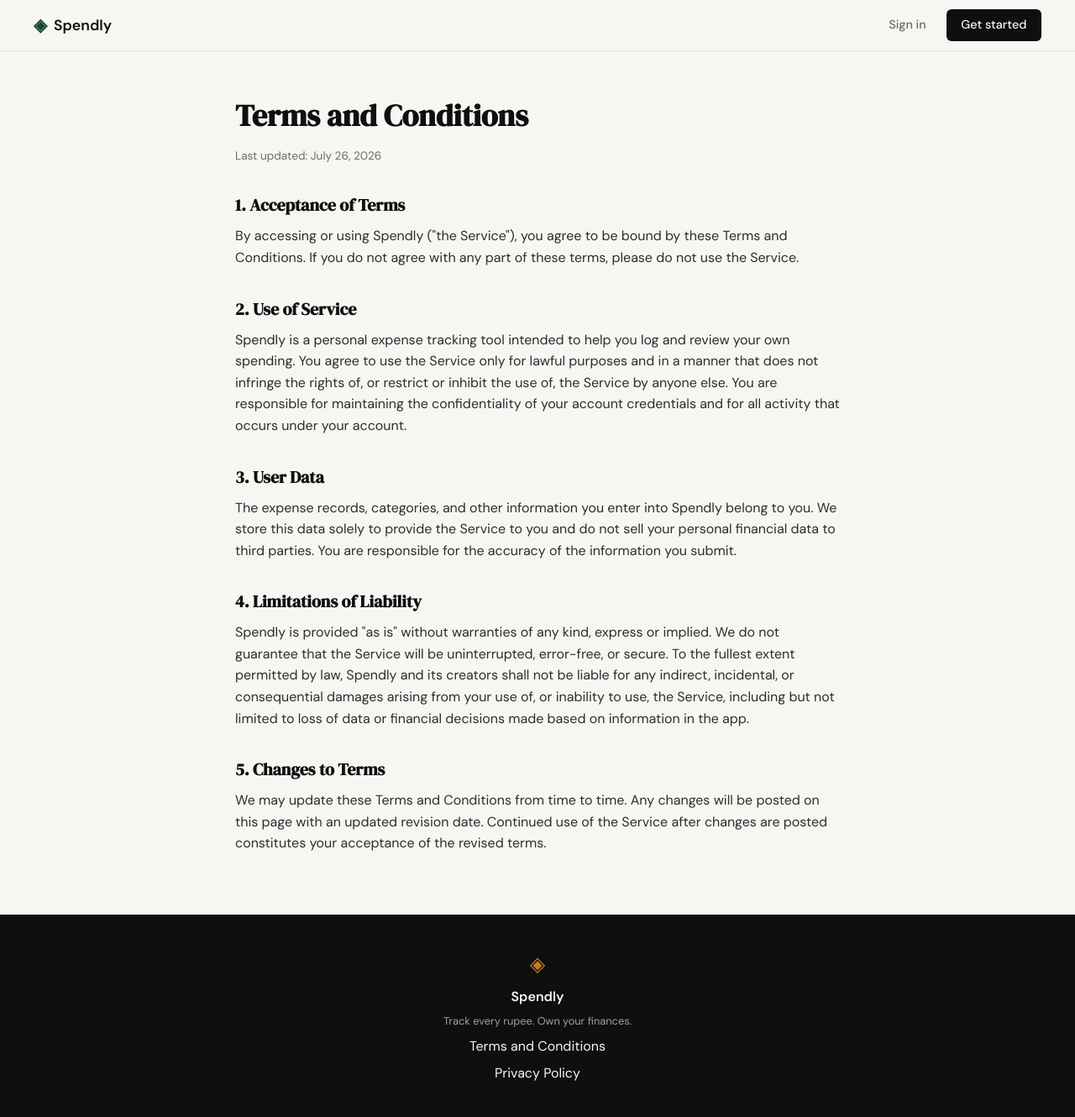
After one commit to Basantakatuwal/Spendly, a Flask app: page /terms in a window 1280 px wide. The commit adds this page. Shown: the whole page at 84% size. Run offline with Flask 3, Linux system fonts and the light colour scheme.

Commit message:
landing:add terms and conditions page and route

```diff
--- a/expense-tracker/app.py
+++ b/expense-tracker/app.py
@@ -20,6 +20,11 @@ def register():
 @app.route("/login")
 def login():
     return render_template("login.html")
+
+
+@app.route("/terms")
+def terms():
+    return render_template("terms.html")
 
 
 # ------------------------------------------------------------------ #
--- a/expense-tracker/static/css/style.css
+++ b/expense-tracker/static/css/style.css
@@ -508,6 +508,49 @@ a { color: inherit; text-decoration: none; }
 }
 
 /* ------------------------------------------------------------------ */
+/* Legal pages                                                         */
+/* ------------------------------------------------------------------ */
+
+.legal-section {
+    padding: 3rem 2rem 4rem;
+    display: flex;
+    justify-content: center;
+}
+
+.legal-inner {
+    width: 100%;
+    max-width: 720px;
+}
+
+.legal-title {
+    font-family: var(--font-display);
+    font-size: 2.25rem;
+    color: var(--ink);
+    margin-bottom: 0.5rem;
+}
+
+.legal-updated {
+    font-size: 0.85rem;
+    color: var(--ink-muted);
+    margin-bottom: 2rem;
+}
+
+.legal-body h2 {
+    font-family: var(--font-display);
+    font-size: 1.25rem;
+    color: var(--ink);
+    margin-top: 2rem;
+    margin-bottom: 0.5rem;
+}
+
+.legal-body h2:first-child { margin-top: 0; }
+
+.legal-body p {
+    color: var(--ink-soft);
+    margin-bottom: 0.5rem;
+}
+
+/* ------------------------------------------------------------------ */
 /* Responsive                                                          */
 /* ------------------------------------------------------------------ */
 
--- a/expense-tracker/templates/base.html
+++ b/expense-tracker/templates/base.html
@@ -34,7 +34,7 @@
             <span class="brand-icon">◈</span>
             <span class="footer-name">Spendly</span>
             <p class="footer-copy">Track every rupee. Own your finances.</p>
-            <a href="#">Terms and Conditions</a>
+            <a href="{{ url_for('terms') }}">Terms and Conditions</a>
             <a href="#">Privacy Policy</a>
         </div>
     </footer>
--- /dev/null
+++ b/expense-tracker/templates/terms.html
@@ -0,0 +1,31 @@
+{% extends "base.html" %}
+
+{% block title %}Terms and Conditions — Spendly{% endblock %}
+
+{% block content %}
+
+<section class="legal-section">
+    <div class="legal-inner">
+        <h1 class="legal-title">Terms and Conditions</h1>
+        <p class="legal-updated">Last updated: July 26, 2026</p>
+
+        <div class="legal-body">
+            <h2>1. Acceptance of Terms</h2>
+            <p>By accessing or using Spendly ("the Service"), you agree to be bound by these Terms and Conditions. If you do not agree with any part of these terms, please do not use the Service.</p>
+
+            <h2>2. Use of Service</h2>
+            <p>Spendly is a personal expense tracking tool intended to help you log and review your own spending. You agree to use the Service only for lawful purposes and in a manner that does not infringe the rights of, or restrict or inhibit the use of, the Service by anyone else. You are responsible for maintaining the confidentiality of your account credentials and for all activity that occurs under your account.</p>
+
+            <h2>3. User Data</h2>
+            <p>The expense records, categories, and other information you enter into Spendly belong to you. We store this data solely to provide the Service to you and do not sell your personal financial data to third parties. You are responsible for the accuracy of the information you submit.</p>
+
+            <h2>4. Limitations of Liability</h2>
+            <p>Spendly is provided "as is" without warranties of any kind, express or implied. We do not guarantee that the Service will be uninterrupted, error-free, or secure. To the fullest extent permitted by law, Spendly and its creators shall not be liable for any indirect, incidental, or consequential damages arising from your use of, or inability to use, the Service, including but not limited to loss of data or financial decisions made based on information in the app.</p>
+
+            <h2>5. Changes to Terms</h2>
+            <p>We may update these Terms and Conditions from time to time. Any changes will be posted on this page with an updated revision date. Continued use of the Service after changes are posted constitutes your acceptance of the revised terms.</p>
+        </div>
+    </div>
+</section>
+
+{% endblock %}
```
